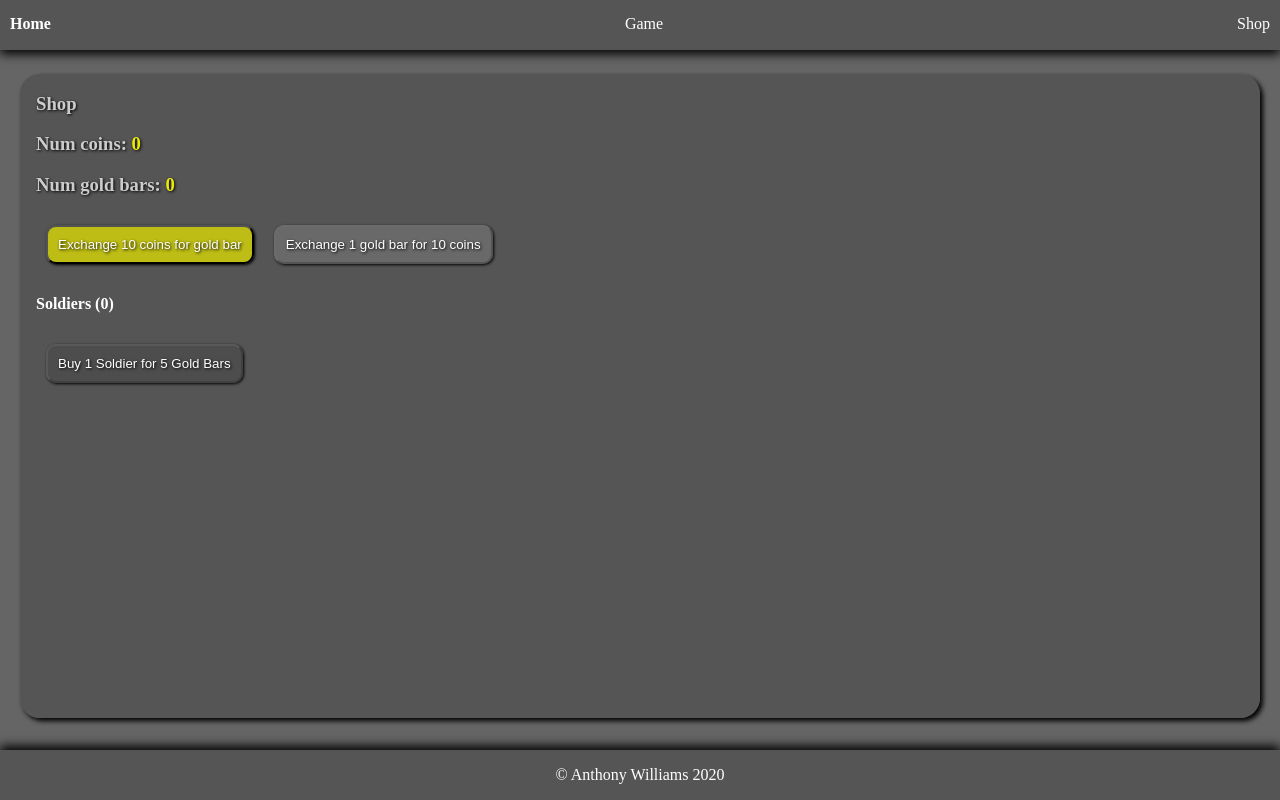
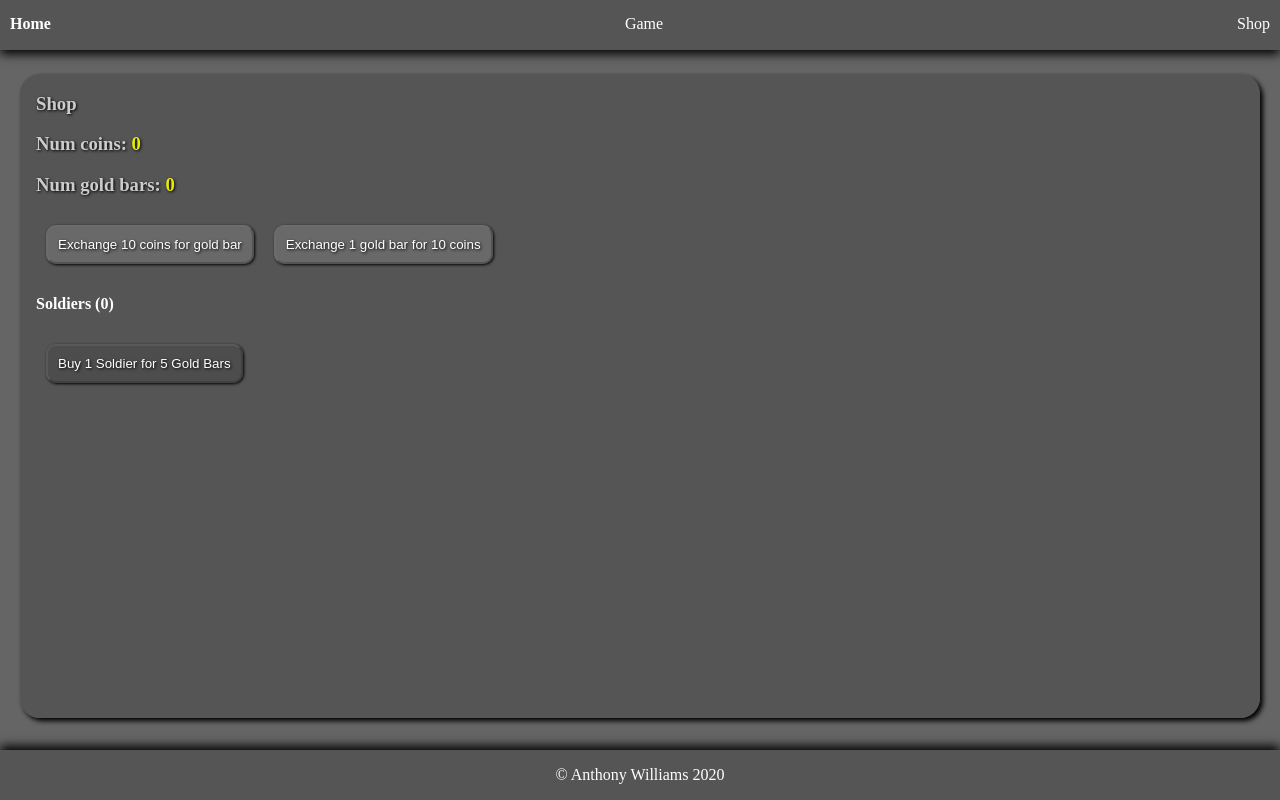
Before and after one commit to Wolven531/angular-game, an Angular app: page /shop in a window 1280 px wide. Built offline with nearby package versions, Linux system fonts and the light colour scheme; no server answers.

Commit message:
Fix template and accessor errors

```diff
--- a/package.json
+++ b/package.json
@@ -20,7 +20,7 @@
     "test": "ng test --watch=false --browsers=ChromeHeadlessCustom",
     "test:watch": "ng test"
   },
-  "version": "0.33.0",
+  "version": "0.34.0",
   "dependencies": {
     "@angular/animations": "~9.0.1",
     "@angular/common": "~9.0.1",
--- a/src/app/game/game.component.ts
+++ b/src/app/game/game.component.ts
@@ -17,8 +17,7 @@ export class GameComponent implements OnInit {
 		private readonly locStorageService: LocStorageService,
 		private readonly nameGenService: NameGeneratorService,
 		public readonly loggerService: LoggerService,
-		private readonly gameService: GameService) {
-	}
+		public readonly gameService: GameService) {}
 
 	public ngOnInit() {
 		this.minions = this.locStorageService.loadMinions()
--- a/src/app/shop/item-list/item-list.component.ts
+++ b/src/app/shop/item-list/item-list.component.ts
@@ -27,6 +27,5 @@ export class ItemListComponent {
 
 	constructor(
 		private readonly locStorageService: LocStorageService,
-		public readonly gameService: GameService
-	) {}
+		public readonly gameService: GameService) {}
 }
--- a/src/app/shop/shop.component.html
+++ b/src/app/shop/shop.component.html
@@ -4,7 +4,7 @@
 	<h3 class="gold">Num gold bars: <span class="value">{{goldBars}}</span></h3>
 	<button
 		class="btn-exchange-coins"
-		[disabled]="coins < 10"
+		[disabled]="gameService.coins < 10"
 		(click)="onExchangeCoinsForBar()">Exchange 10 coins for gold bar</button>
 	<button
 		class="btn-exchange-bars"
--- a/src/app/shop/shop.component.ts
+++ b/src/app/shop/shop.component.ts
@@ -53,6 +53,5 @@ export class ShopComponent implements OnInit {
 
 	constructor(
 		private readonly locStorageService: LocStorageService,
-		public readonly gameService: GameService
-	) {}
+		public readonly gameService: GameService) {}
 }
```
Also changed, not shown: 1 other file (tests, documents, lock files or other folders).
